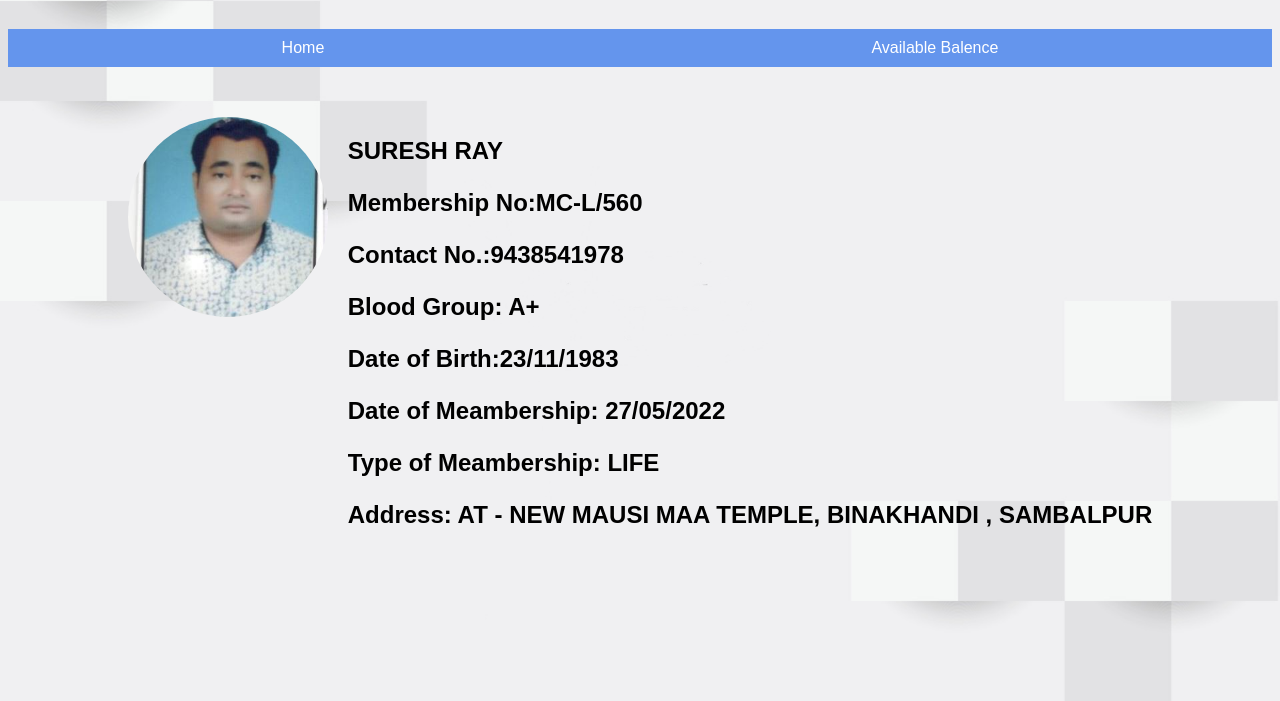
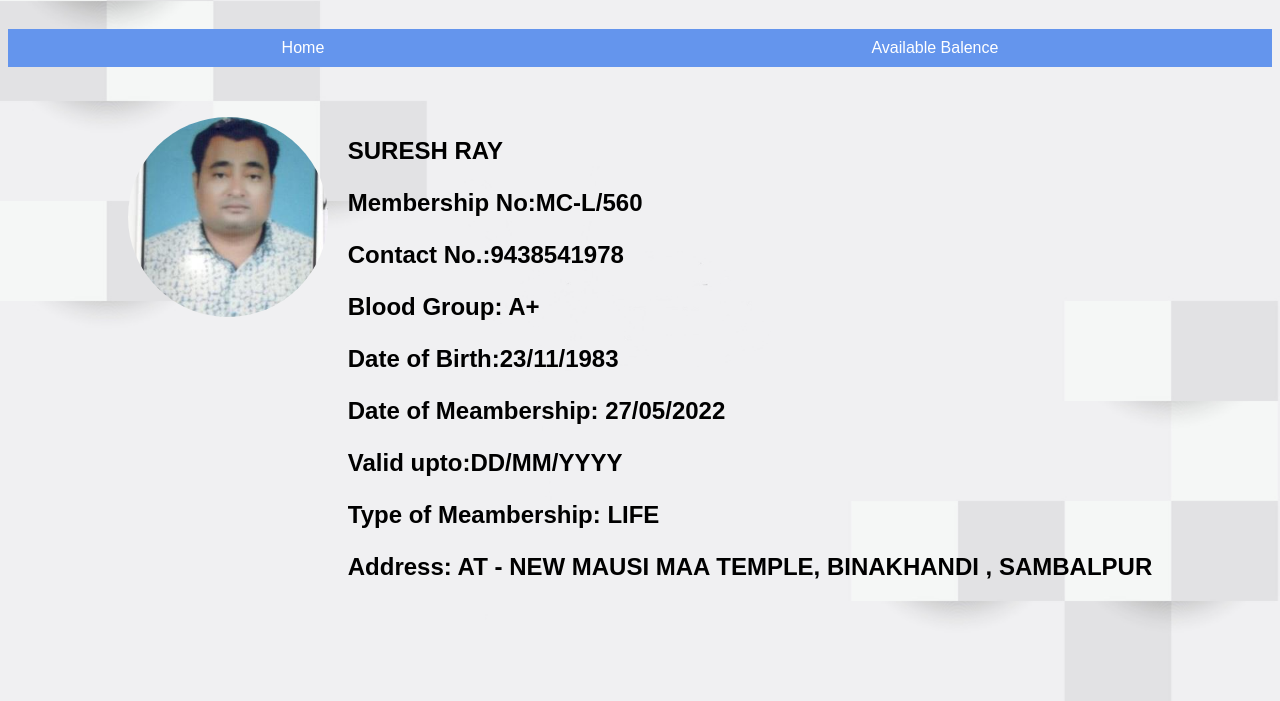
Before and after one commit to mahanadiclub/suresh-ray-main, a plain HTML site: page index.html in a window 1280 px wide. Shown: the part 99-800 px from the top of the page. Drawn offline with Linux system fonts and the light colour scheme.

Commit message:
Update index.html

```diff
--- a/index.html
+++ b/index.html
@@ -85,6 +85,7 @@
             <p>Blood Group: A+</p>
             <p>Date of Birth:23/11/1983</p>
             <p>Date of Meambership: 27/05/2022</p>
+            <p>Valid upto:DD/MM/YYYY</p>
             <p>Type of Meambership: LIFE </p>
             <p>Address: AT - NEW MAUSI MAA TEMPLE, BINAKHANDI , SAMBALPUR</p>
         </div>
```
